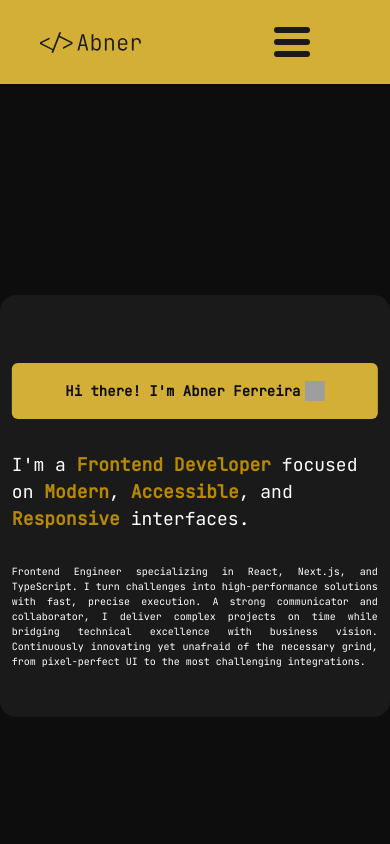
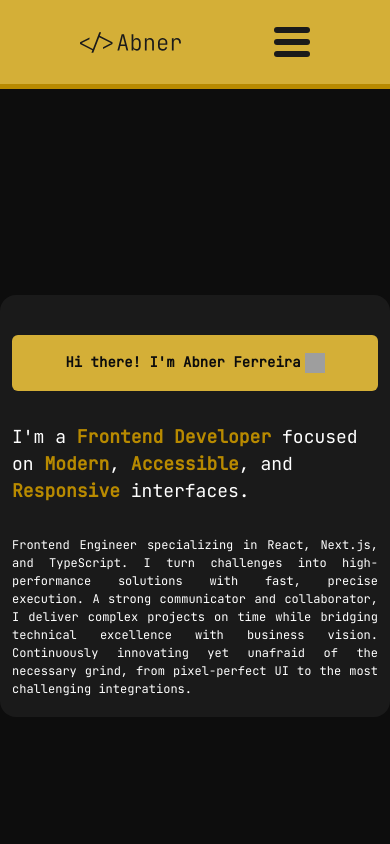
Before and after one commit to Abner-Ferreira/portfolio-next-2025, a Next.js app: page / in a window 390 px wide. Shown: the top 844 px of the page. Built offline with nearby package versions, Linux system fonts and the light colour scheme; grey boxes are pictures that could not be loaded.

Commit message:
Otimizado o site e alterado os metadados

```diff
--- a/src/app/layout.jsx
+++ b/src/app/layout.jsx
@@ -13,9 +13,25 @@ const jetBrains = JetBrains_Mono({
 })
 
 export const metadata = {
-  title: 'Abner Ferreira | Dev Front-end',
+  title: {
+    default: 'Abner Ferreira | Dev Front-end'
+  },
   description:
-    'Portfólio de Abner Rodrigues Ferreira, desenvolvedor front-end especializado em ReactJS, NextJS. Experiência em e-commerces, UX/UI, acessibilidade e performance web com foco em boas práticas e design system. Portfolio of Abner Rodrigues Ferreira, front-end developer specialized in ReactJS, NextJS. Experienced in e-commerce, UX/UI, accessibility, and web performance with a strong focus on best practices and design systems.',
+    'Portfolio of Abner Rodrigues Ferreira, front-end developer specialized in ReactJS, NextJS. Experienced in e-commerce, UX/UI, accessibility, and web performance with a strong focus on best practices and design systems.',
+  openGraph: {
+    title: 'Abner Ferreira | Dev Front-end',
+    description: 'Portfolio of Abner Rodrigues Ferreira, front-end developer specialized in ReactJS, NextJS. Experienced in e-commerce, UX/UI, accessibility, and web performance with a strong focus on best practices and design systems.',
+    url: 'https://portfolio-abner.vercel.app',
+    siteName: 'Abner.Dev',
+    images: [
+      {
+        url: 'https://portfolio-abner.vercel.app/logo.svg',
+        width: 1200,
+        height: 630,
+        alt: 'Portfolio Logo',
+      },
+    ],
+  },
 }
 
 export default function RootLayout({ children }) {
--- a/src/components/cardPin/CardPin.jsx
+++ b/src/components/cardPin/CardPin.jsx
@@ -14,9 +14,9 @@ export default function CardPin() {
             key={project.name}
           >
             <div className='flex basis-full flex-col p-4 tracking-tight sm:basis-1/2 w-[20rem] h-[20rem]'>
-              <h3 className='max-w-xs !pb-2 !m-0 font-bold text-base text-[var(--mainText)]'>
+              <h1 className='max-w-xs !pb-2 !m-0 font-bold text-base text-[var(--mainText)]'>
                 {project.name}
-              </h3>
+              </h1>
               <div className='text-base !m-0 !p-0 font-normal'>
                 <span className='text-[var(--secundaryText)]'>
                   {project.shortDescription}
--- a/src/components/cardPin/PinPerspective.jsx
+++ b/src/components/cardPin/PinPerspective.jsx
@@ -1,7 +1,6 @@
 "use client"
 
 
-import React from "react";
 import { motion } from "framer-motion";
 
 export function PinPerspective({ title, href }) {
--- a/src/components/featured-projects/featuredProjects.jsx
+++ b/src/components/featured-projects/featuredProjects.jsx
@@ -1,6 +1,5 @@
 'use client'
 
-import Image from 'next/image'
 import CardPin from '../cardPin/CardPin'
 import Titles from '../titles/Titles'
 
--- a/src/components/header/Header.jsx
+++ b/src/components/header/Header.jsx
@@ -29,14 +29,24 @@ export default function Header() {
     <>
       {!isClicked ? (
         <header className='min-w-screen bg-[var(--yellow)] h-[10vh] fixed flex justify-between items-center z-50'>
-          <img
-            src='/logo.svg'
-            alt='Logo portfolio'
+          <a
+            href='/'
             className='
-            h-1/4 ml-10 mr-10
-            md:h-2/6 md:ml-20
-          '
-          />
+              h-1/4 ml-10 mr-10
+              md:h-2/6 md:ml-20
+            '
+          >
+            <img
+              src='/logo.svg'
+              alt='Logo portfolio'
+              className='
+                h-[100%] ml-10 mr-10
+                md:h-[100%] md:ml-20
+              '
+              loading="eager"
+              fetchpriority="high"
+            />
+          </a>
           <div
             className='flex flex-col items-start gap-[6px] mr-20 cursor-pointer group'
             onClick={() => setIsClicked(true)}
--- a/src/components/home/Home.jsx
+++ b/src/components/home/Home.jsx
@@ -74,7 +74,7 @@ export default function Home() {
               </span>{' '}
               interfaces.
             </p>
-            <p className='text-[10px] text-justify
+            <p className='text-[12px] text-justify
               md:text-[12px]
               lg:text-[14px]
             '>
@@ -96,6 +96,7 @@ export default function Home() {
             <Image
               src={Abner}
               alt='Abner cartooned image'
+              priority
               className='hidden w-[200px] h-[250px]
               md:block md:w-[300px]
               lg:w-[500px] lg:h-[500px]
--- a/src/components/loader-provider/LoaderProvider.jsx
+++ b/src/components/loader-provider/LoaderProvider.jsx
@@ -12,7 +12,7 @@ export default function LoaderProvider({ children }) {
     setLoading(true)
     const timeout = setTimeout(() => {
       setLoading(false)
-    }, 4000) // tempo da animação
+    }, 2000) // tempo da animação
 
     return () => clearTimeout(timeout)
   }, [pathname])
--- a/src/components/project-section/ProjectSectionLeft.jsx
+++ b/src/components/project-section/ProjectSectionLeft.jsx
@@ -1,7 +1,7 @@
 'use client'
 
+import { motion } from 'framer-motion'
 import Image from 'next/image'
-import { motion } from 'framer-motion'
 import Tilt from 'react-parallax-tilt'
 
 export default function ProjectSectionLeft({
--- a/src/components/project-section/ProjectSectionRight.jsx
+++ b/src/components/project-section/ProjectSectionRight.jsx
@@ -1,7 +1,7 @@
 'use client'
 
+import { motion } from 'framer-motion'
 import Image from 'next/image'
-import { motion } from 'framer-motion'
 import Tilt from 'react-parallax-tilt'
 
 export default function ProjectSectionRight({
```
